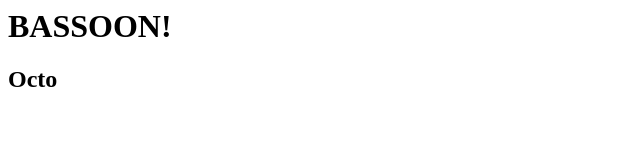
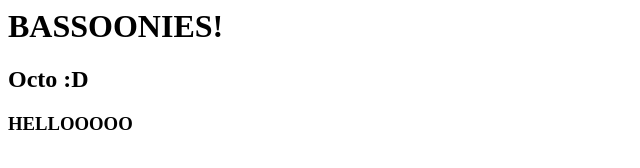
Before and after one commit to kingllama/urban-octo-bassoon, a plain HTML site: page index.html in a window 1280 px wide. Shown: the whole page, without its empty margins (0-640 px from the left). Drawn offline with Linux system fonts and the light colour scheme.

Commit message:
Changed file

```diff
--- a/index.html
+++ b/index.html
@@ -3,7 +3,8 @@
     <title>Urban Octo Bassoon!</title>
   </head>
   <body>
-    <h1>BASSOON!</h1>
-    <h2>Octo</h2>
+    <h1>BASSOONIES!</h1>
+    <h2>Octo :D</h2>
+    <h3>HELLOOOOO</h3>
   </body>
 </html>
```
